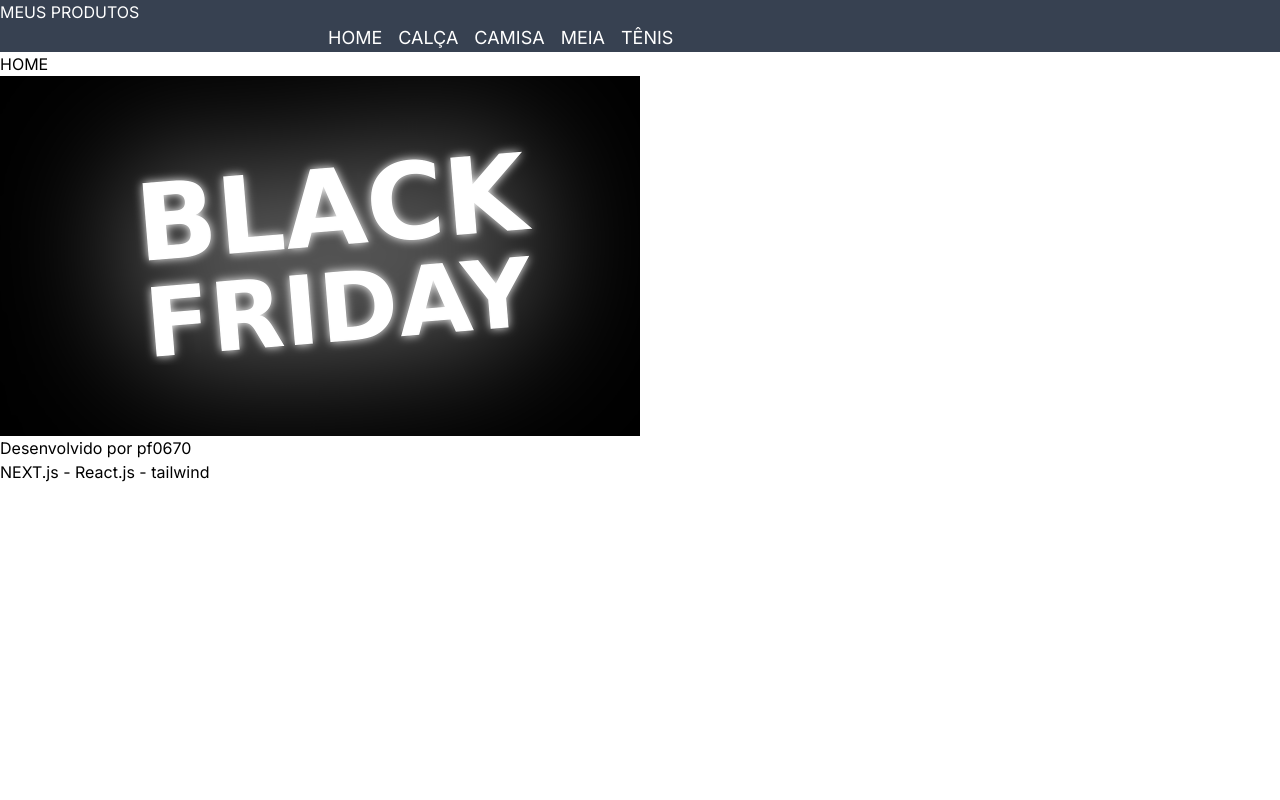
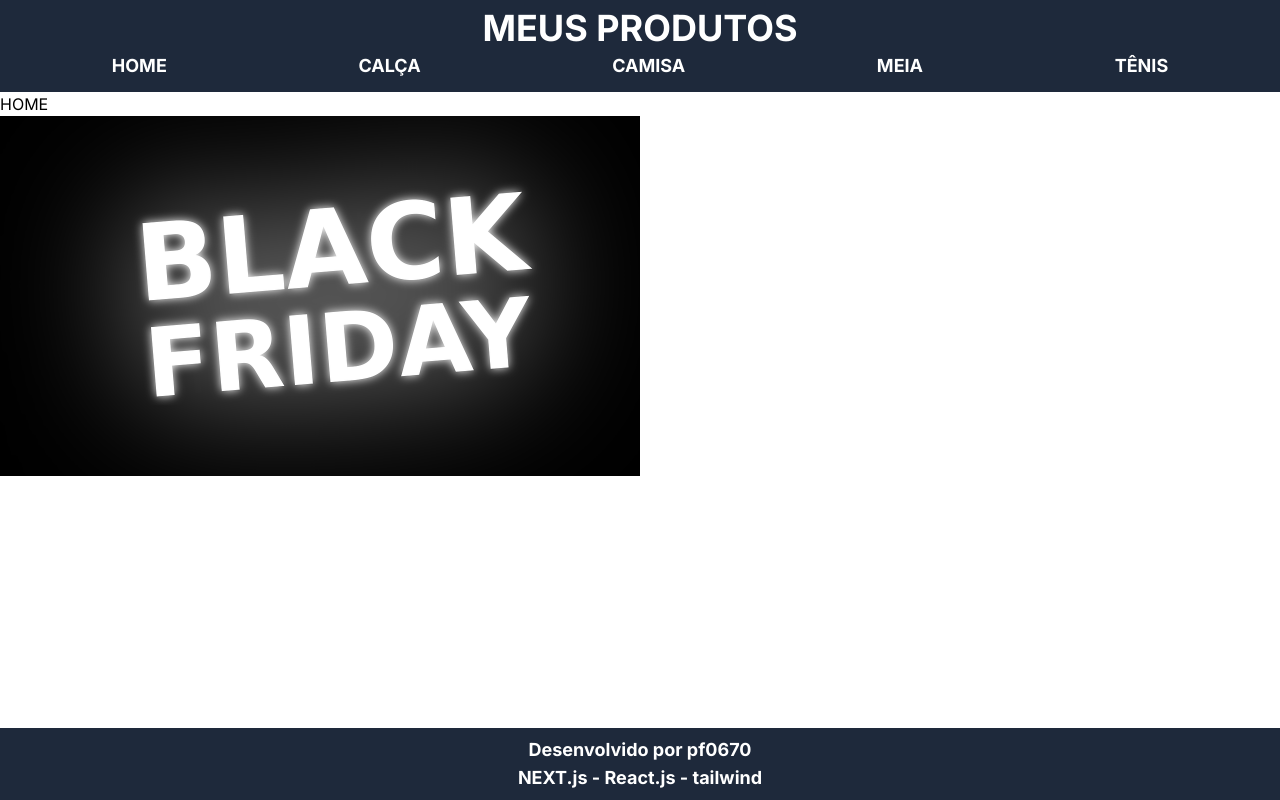
Before and after one commit to alecarlosjesus/loja-app-1tdspf, a Next.js app: page / in a window 1280 px wide. Built offline with nearby package versions, Linux system fonts and the light colour scheme.

Commit message:
Estilizando com tailwindo, layouts.

```diff
--- a/src/app/globals.css
+++ b/src/app/globals.css
@@ -2,5 +2,29 @@
 @tailwind components;
 @tailwind utilities;
 
-ul{ @apply m-mxy-auto w-50}
-li{ @apply inline p-2 text-lg}
+@layer components {
+  .cabecalho {
+    @apply bg-slate-800 text-white font-bold py-2 px-4 text-center text-4xl;
+
+    & ul{
+        @apply flex flex-row text-lg;
+
+        & li{
+            @apply mx-auto;
+
+            & a{
+                @apply block  hover:bg-amber-400 py-1 px-3 rounded-md transition duration-300 ease-out;
+            }
+        }
+    }
+  }
+
+  .rodape {
+    @apply fixed w-full bottom-0 bg-slate-800 text-white font-bold py-2 px-4 text-center text-lg;
+            & a{
+                @apply block  hover:bg-amber-400 py-1 px-3 rounded-md transition duration-300 ease-out;
+            }
+
+    }
+
+}
--- a/src/components/Cabecalho/Cabecalho.jsx
+++ b/src/components/Cabecalho/Cabecalho.jsx
@@ -2,7 +2,7 @@ import Link from "next/link";
 
 export default function Cabecalho() {
   return (
-    <header className="bg-gray-700 text-white">
+    <header className="cabecalho">
       <h2>MEUS PRODUTOS</h2>
       <ul>
         <li>
--- a/src/components/Rodape/Rodape.jsx
+++ b/src/components/Rodape/Rodape.jsx
@@ -1,7 +1,7 @@
 
 export default function Rodape() {
   return (
-    <footer>
+    <footer className="rodape">
         <div>
             <p>Desenvolvido por <span>pf0670</span></p>
             <p>NEXT.js - React.js - tailwind</p>
```
